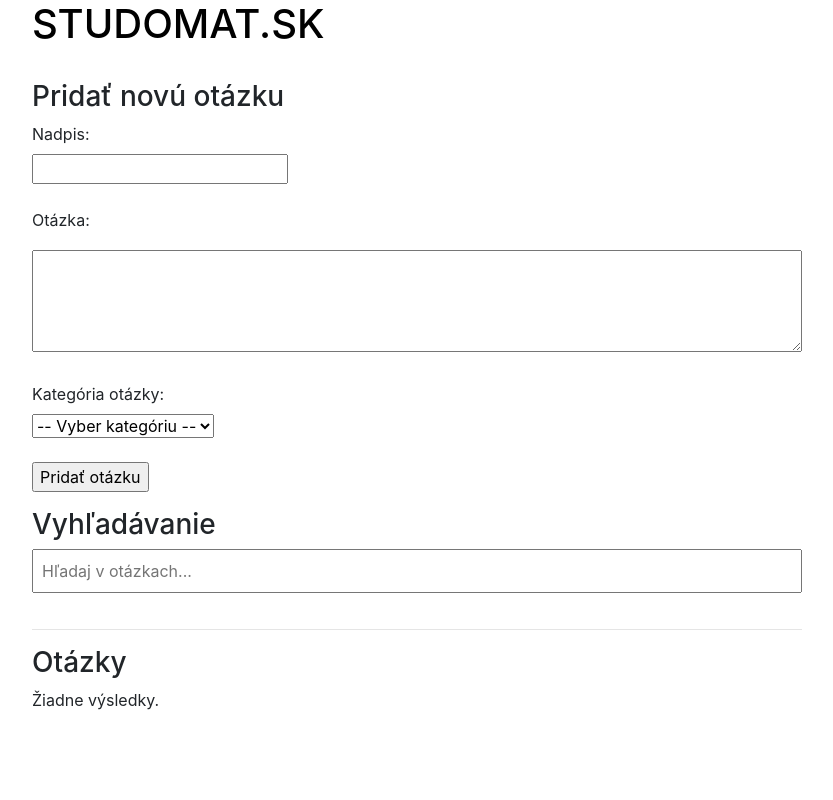
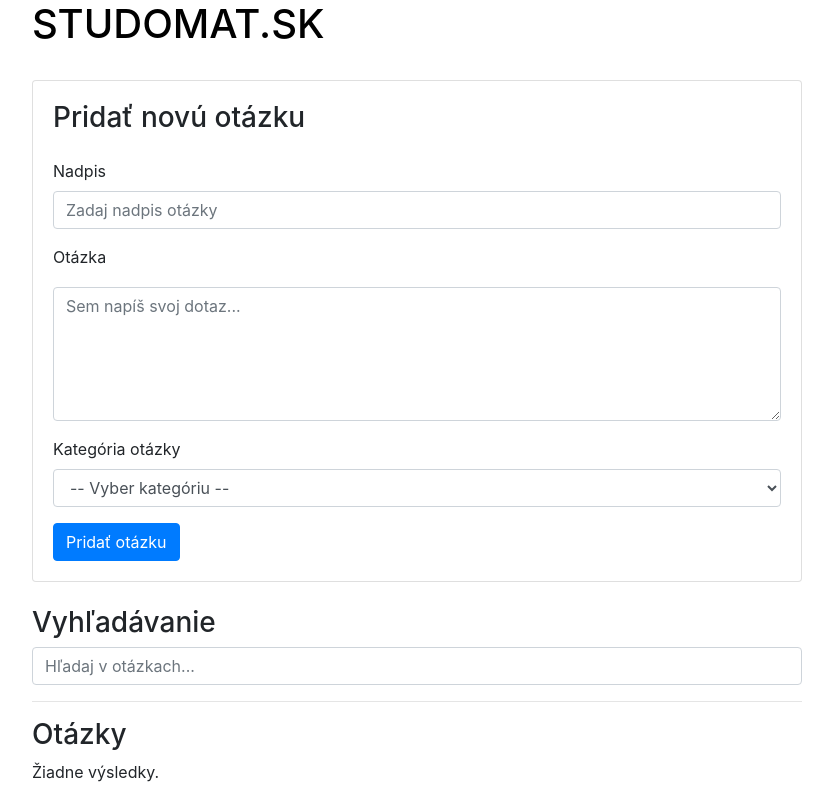
Before and after one commit to DireCs8/studomat, a PHP site: page /index.php in a window 1280 px wide. Shown: the whole page, without its empty margins (223-1056 px from the left). Run offline with PHP 8.4, Linux system fonts and the light colour scheme; the visitor is signed in with stand-in values (Sample User, id 1); data that the repository does not hold is empty; some libraries are stand-ins or nearby versions.

Commit message:
upravený dizajn formulárov v index.php

```diff
--- a/index.php
+++ b/index.php
@@ -44,7 +44,9 @@ if (isset($_POST['submit_question'])) {
   <?php include("question_form.php"); ?>
 
   <h3 class="mt-3">Vyhľadávanie</h3>
-  <input type="text" id="searchInput" placeholder="Hľadaj v otázkach..." onkeyup="ajaxSearch()" style="width:100%;padding:8px;margin-bottom:20px;">
+  <div class="form-group">
+  <input class="form-control" type="text" id="searchInput" placeholder="Hľadaj v otázkach..." onkeyup="ajaxSearch()">
+  </div>
   <hr>
   <h3>Otázky</h3>
   <div id="questionList"></div>
--- a/question_form.php
+++ b/question_form.php
@@ -1,40 +1,64 @@
 <?php
-
 $stmt = $pdo->prepare("SELECT school, faculty, program FROM student WHERE id = :id");
 $stmt->execute([':id' => $currentUserId]);
 $stu = $stmt->fetch(PDO::FETCH_ASSOC);
-
-// Ak by náhodou nemal nič vyplnené, fallback na prázdny string
-$school = $stu['school'] ?? '';
+$school  = $stu['school']  ?? '';
 $faculty = $stu['faculty'] ?? '';
 $program = $stu['program'] ?? '';
 ?>
+<div class="card mb-4">
+  <div class="card-body">
+    <h3 class="card-title mb-4">Pridať novú otázku</h3>
+    <form method="POST" action="">
+      <!-- Hidden tags from your profile -->
+      <input type="hidden" name="school"  value="<?= htmlspecialchars($school) ?>">
+      <input type="hidden" name="faculty" value="<?= htmlspecialchars($faculty) ?>">
+      <input type="hidden" name="program" value="<?= htmlspecialchars($program) ?>">
 
-<h3>Pridať novú otázku</h3>
-<form method="POST" action="">
-    <label>Nadpis:</label><br>
-    <input type="text" name="title" required><br><br>
+      <div class="form-group">
+        <label for="title">Nadpis</label>
+        <input
+          type="text"
+          id="title"
+          name="title"
+          class="form-control"
+          placeholder="Zadaj nadpis otázky"
+          required>
+      </div>
 
-    <label>Otázka:</label><br>
-    <textarea name="content" rows="4" required></textarea><br><br>
+      <div class="form-group">
+        <label for="content">Otázka</label>
+        <textarea
+          id="content"
+          name="content"
+          rows="5"
+          class="form-control"
+          placeholder="Sem napíš svoj dotaz..."
+          required></textarea>
+      </div>
 
-    <!-- Zobrazenie a skryté odoslanie školy -->
-    <input type="hidden" name="school" value="<?= htmlspecialchars($school) ?>">
-    <input type="hidden" name="faculty" value="<?= htmlspecialchars($faculty) ?>">
-    <input type="hidden" name="program" value="<?= htmlspecialchars($program) ?>">
+      <div class="form-group">
+        <label for="category">Kategória otázky</label>
+        <select
+          id="category"
+          name="category"
+          class="form-control"
+          required>
+          <option value="">-- Vyber kategóriu --</option>
+          <option>Pomoc so zadaním</option>
+          <option>Internát</option>
+          <option>Škola</option>
+          <option>Projekt</option>
+          <option>Predmety</option>
+          <option>Učitelia</option>
+          <option>Rozvrh</option>
+          <option>AIS</option>
+        </select>
+      </div>
 
-    <label>Kategória otázky:</label><br>
-    <select name="category" required>
-        <option value="">-- Vyber kategóriu --</option>
-        <option value="Pomoc so zadaním">Pomoc so zadaním</option>
-        <option value="Internát">Internát</option>
-        <option value="Škola">Škola</option>
-        <option value="Projekt">Projekt</option>
-        <option value="Predmety">Predmety</option>
-        <option value="Učitelia">Učitelia</option>
-        <option value="Rozvrh">Rozvrh</option>
-        <option value="AIS">AIS</option>
-    </select><br><br>
-
-    <input type="submit" name="submit_question" value="Pridať otázku">
-</form>
+      <button type="submit" name="submit_question" class="btn btn-primary">
+        Pridať otázku
+      </button>
+    </form>
+  </div>
+</div>
```
